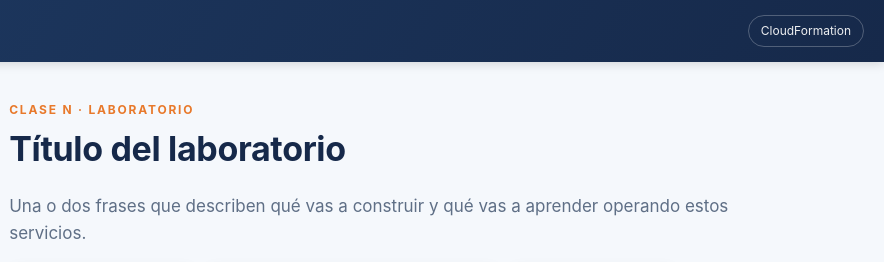
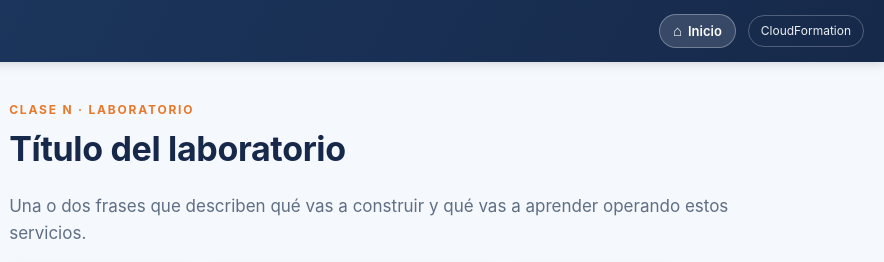
Before and after one commit to fjanuszewski/observabilidad-monitoreo-aws, a plain HTML site: page docs/_plantilla/guia.plantilla.html in a window 1280 px wide. Shown: the top 262 px of the page, 396-1280 px from the left. Drawn offline with Linux system fonts and the light colour scheme.

Commit message:
Botón "Inicio" para volver a la landing en presentaciones y guías
- Presentaciones: pastilla fija "⌂ Inicio" (abajo a la izquierda) vía slides.js.
- Guías: botón "⌂ Inicio" en la barra superior + logo clickeable, vía guide.js.
- Ambos enlazan a ../../index.html (la landing del curso). Estilos compartidos.

Co-Authored-By: Claude Opus 4.8 <noreply@anthropic.com>

```diff
--- a/assets/css/guide.css
+++ b/assets/css/guide.css
@@ -48,6 +48,16 @@ body {
   font-size: 12px; border: 1px solid rgba(255,255,255,.25); border-radius: 999px;
   padding: 5px 12px; color: rgba(255,255,255,.92);
 }
+/* Botón para volver al inicio del curso (inyectado por guide.js) */
+.g-top .g-home {
+  display: inline-flex; align-items: center; gap: 6px;
+  font-size: 13px; font-weight: 600; text-decoration: none;
+  color: #fff; background: rgba(255,255,255,.14);
+  border: 1px solid rgba(255,255,255,.3); border-radius: 999px; padding: 6px 13px;
+}
+.g-top .g-home:hover { background: rgba(255,255,255,.26); }
+.g-top .g-home .h-ico { font-size: 15px; line-height: 1; }
+.g-top a.g-logo { display: inline-flex; }
 
 /* ---------------------------------------------------------- Layout -------- */
 .g-wrap { display: grid; grid-template-columns: var(--sidebar-w) 1fr; align-items: start; }
--- a/assets/js/guide.js
+++ b/assets/js/guide.js
@@ -4,6 +4,26 @@
    ========================================================================== */
 (function () {
   "use strict";
+
+  // --- botón "Inicio" en la barra superior + logo clickeable --------------
+  var gtop = document.querySelector(".g-top");
+  if (gtop) {
+    var logo = gtop.querySelector("img");
+    if (logo && !logo.closest("a.g-logo")) {
+      var la = document.createElement("a");
+      la.className = "g-logo"; la.href = "../../index.html";
+      la.setAttribute("title", "Volver al inicio del curso");
+      logo.parentNode.insertBefore(la, logo); la.appendChild(logo);
+    }
+    if (!gtop.querySelector(".g-home")) {
+      var home = document.createElement("a");
+      home.className = "g-home"; home.href = "../../index.html";
+      home.setAttribute("title", "Volver al inicio del curso");
+      home.innerHTML = '<span class="h-ico">⌂</span> Inicio';
+      var badge = gtop.querySelector(".g-badge");
+      if (badge) gtop.insertBefore(home, badge); else gtop.appendChild(home);
+    }
+  }
 
   // --- barra de progreso de lectura ---------------------------------------
   var bar = document.querySelector(".g-progress");
```
Also changed, not shown: assets/css/slides.css (+12 -0 lines), assets/js/slides.js (+10 -0 lines).
